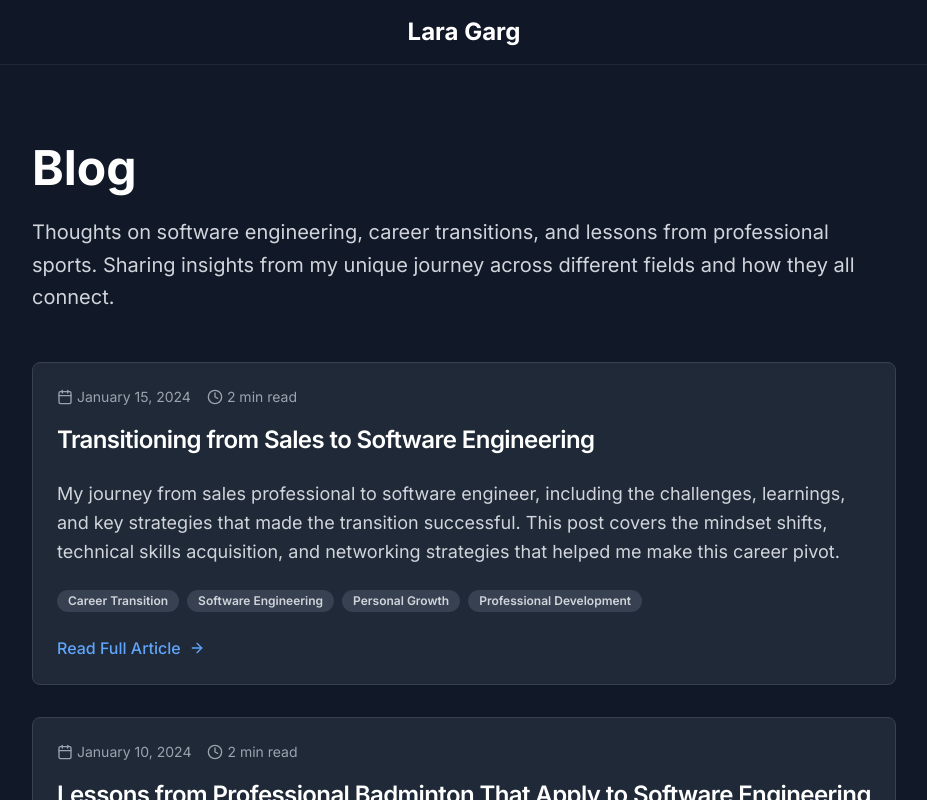
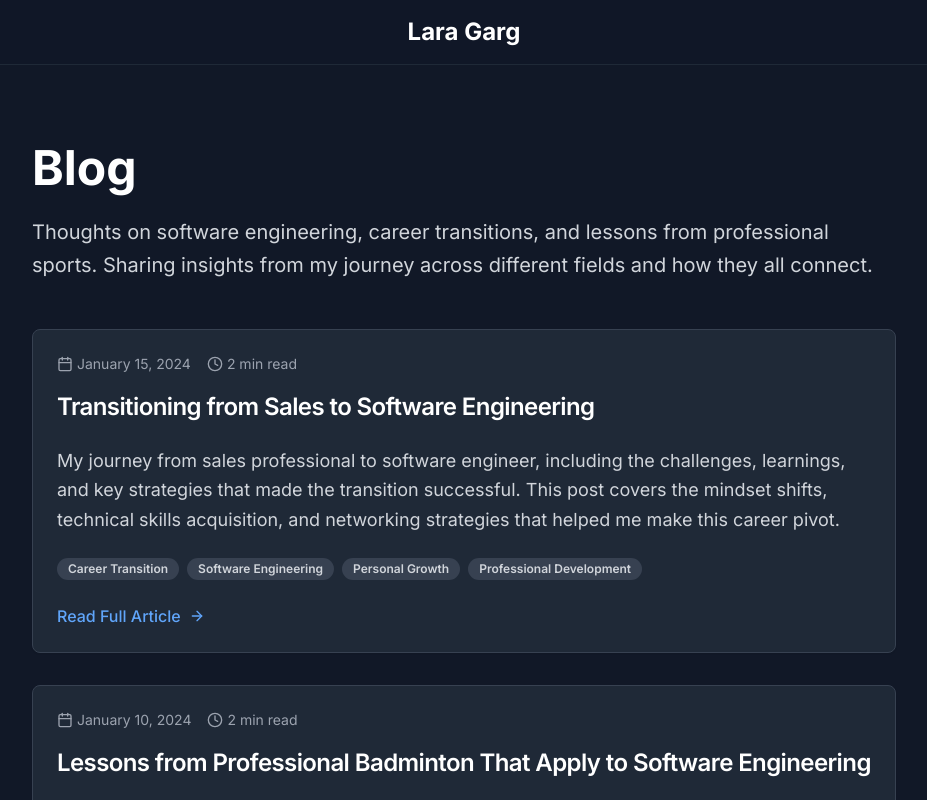
Before and after one commit to laragarg/laragarg.github.io, a Next.js app: page /blog in a window 1280 px wide. Shown: the top 800 px of the page, without its empty margins (176-1103 px from the left). Built offline with nearby package versions, Linux system fonts and the light colour scheme.

Commit message:
Update blog-list.tsx

```diff
--- a/components/blog-list.tsx
+++ b/components/blog-list.tsx
@@ -13,7 +13,7 @@ export function BlogList() {
         <h1 className="text-4xl md:text-5xl font-bold text-white mb-6">Blog</h1>
         <p className="text-xl text-gray-300 leading-relaxed">
           Thoughts on software engineering, career transitions, and lessons from professional sports. Sharing insights
-          from my unique journey across different fields and how they all connect.
+          from my journey across different fields and how they all connect.
         </p>
       </div>
 
```
